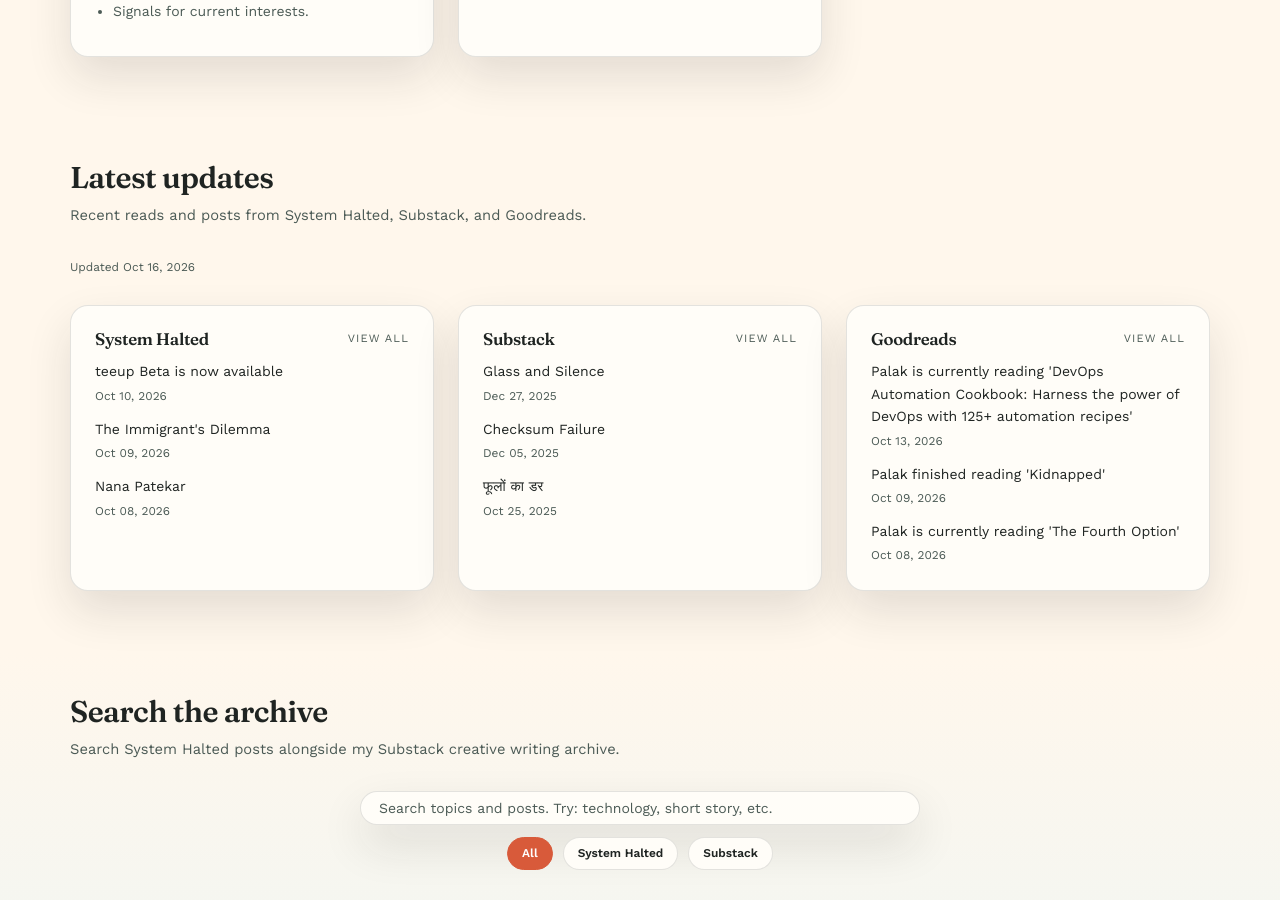
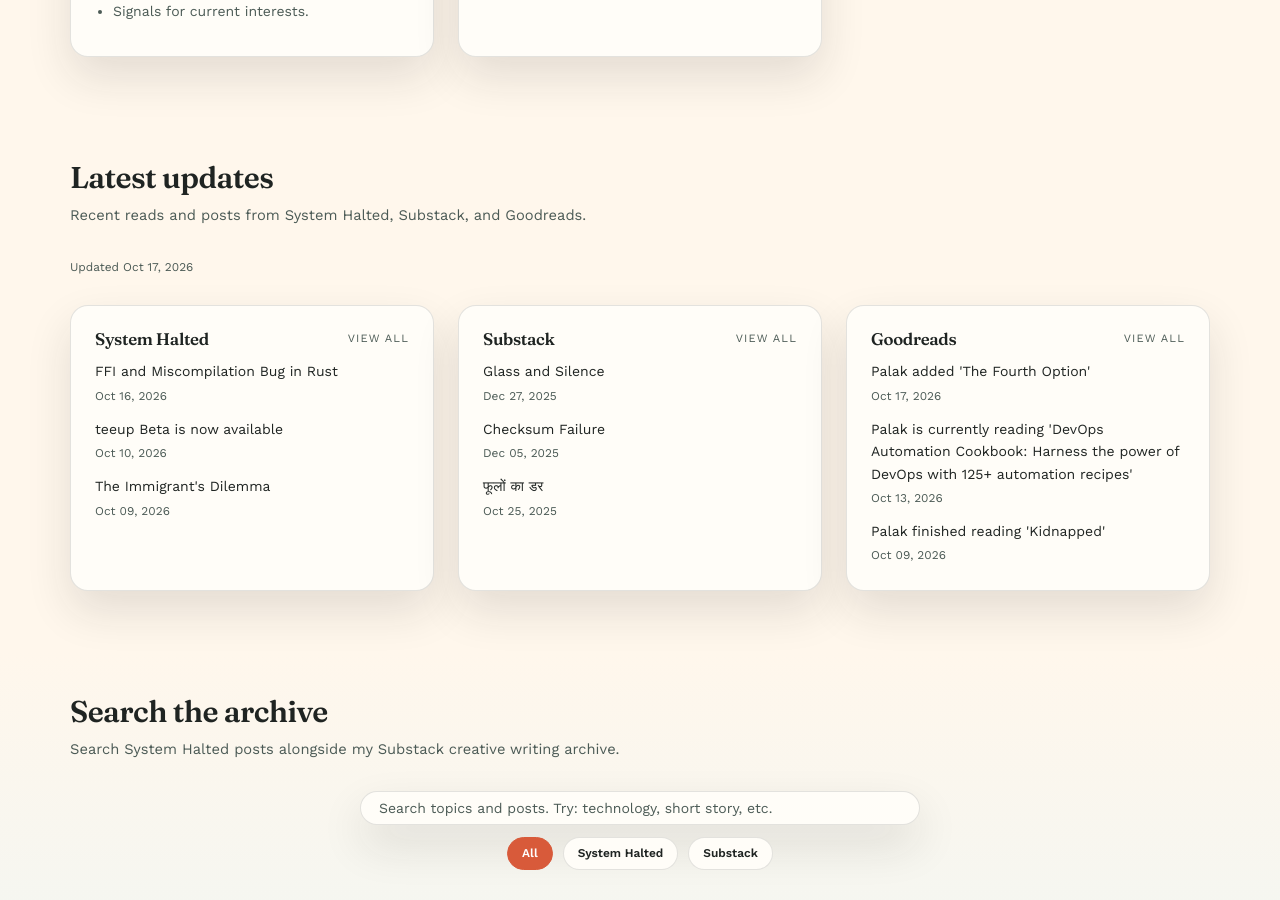
Before and after one commit to systemhalted/about-me, a Jekyll site: the page built from index.html, in a window 1280 px wide and 900 px high, scrolled down 2421 px. Built offline with Jekyll 4.4.1, drawn with Linux system fonts in a browser that asks for light colours; nearby versions of some CDN libraries.

Commit message:
refresh content feeds

```diff
--- a/_data/latest_sources.json
+++ b/_data/latest_sources.json
@@ -1,5 +1,5 @@
 {
-  "updated_at": "2026-10-16T07:11:09Z",
+  "updated_at": "2026-10-17T06:58:07Z",
   "sources": [
     {
       "id": "systemhalted",
@@ -7,6 +7,11 @@
       "url": "https://systemhalted.in",
       "feed_url": "https://systemhalted.in/feed",
       "items": [
+        {
+          "title": "FFI and Miscompilation Bug in Rust",
+          "url": "https://systemhalted.in/2026/10/16/bool-ffi-miscompilation/",
+          "published": "2026-10-16T00:00:00Z"
+        },
         {
           "title": "teeup Beta is now available",
           "url": "https://systemhalted.in/2026/10/10/teeup-sh-beta-release/",
@@ -16,11 +21,6 @@
           "title": "The Immigrant's Dilemma",
           "url": "https://systemhalted.in/2026/10/09/immigrants-dilemma/",
           "published": "2026-10-09T00:00:00Z"
-        },
-        {
-          "title": "Nana Patekar",
-          "url": "https://systemhalted.in/2026/10/08/nana-patekar/",
-          "published": "2026-10-08T00:00:00Z"
         }
       ]
     },
@@ -54,6 +54,11 @@
       "feed_url": "https://www.goodreads.com/user/updates_rss/1863824",
       "items": [
         {
+          "title": "Palak added 'The Fourth Option'",
+          "url": "https://www.goodreads.com/review/show/9008174419",
+          "published": "2026-10-17T04:29:37Z"
+        },
+        {
           "title": "Palak is currently reading 'DevOps Automation Cookbook: Harness the power of DevOps with 125+ automation recipes'",
           "url": "https://www.goodreads.com/review/show/9023240401",
           "published": "2026-10-13T19:15:20Z"
@@ -62,11 +67,6 @@
           "title": "Palak finished reading 'Kidnapped'",
           "url": "https://www.goodreads.com/review/show/9010657084",
           "published": "2026-10-09T00:26:12Z"
-        },
-        {
-          "title": "Palak is currently reading 'The Fourth Option'",
-          "url": "https://www.goodreads.com/review/show/9008174419",
-          "published": "2026-10-08T01:20:37Z"
         }
       ]
     }
```
